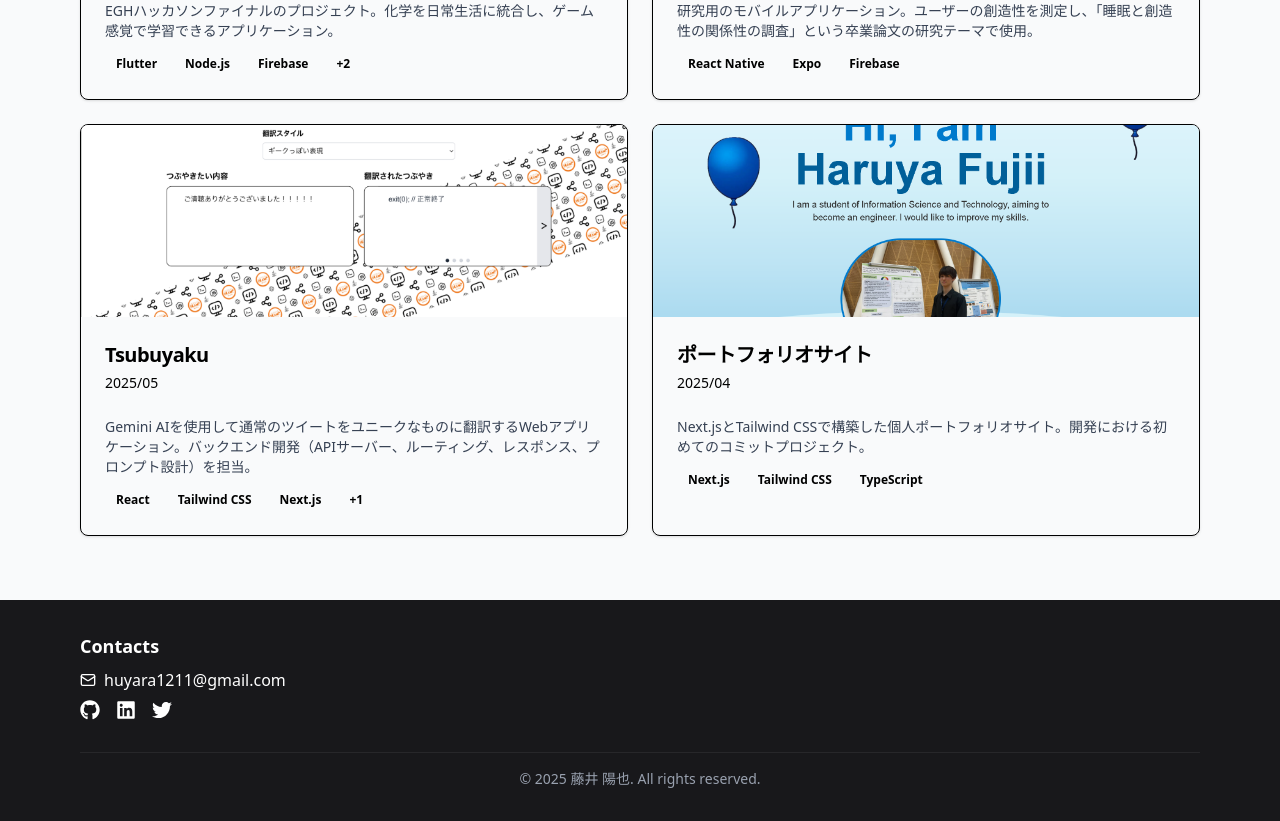
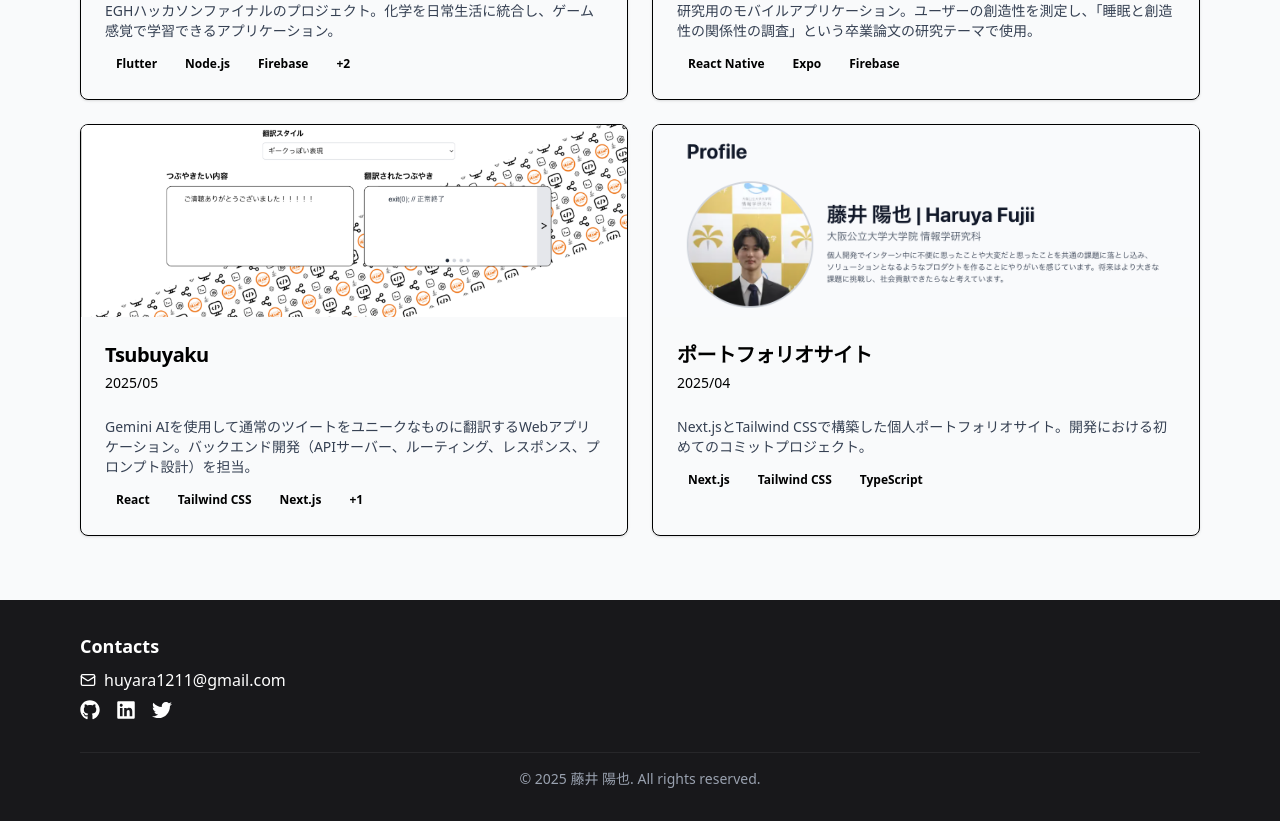
Before and after one commit to HaruyaFujii/Portfolio, a Next.js app: page / in a window 1280 px wide. Shown: the part 2380-3201 px from the top of the page. Built offline with nearby package versions, Linux system fonts and the light colour scheme.

Commit message:
fix: ポートフォリオ写真の更新

```diff
--- a/data/projects.ts
+++ b/data/projects.ts
@@ -35,7 +35,7 @@ export const projects: Project[] = [
     id: "portfolio",
     title: "ポートフォリオサイト",
     description: "Next.jsとTailwind CSSで構築した個人ポートフォリオサイト。開発における初めてのコミットプロジェクト。",
-    thumbnail: "/images/projects/portfolio.png",
+    thumbnail: "/images/projects/profile.png",
     tags: ["Next.js", "Tailwind CSS", "TypeScript"],
     githubUrl: "https://github.com/HaruyaFujii/Portfolio",
     demoUrl: "https://portfolio-haruyafujiis-projects.vercel.app/",
```
Also changed, not shown: public/images/projects/portfolio.png (deleted), public/images/projects/profile.png (added).
